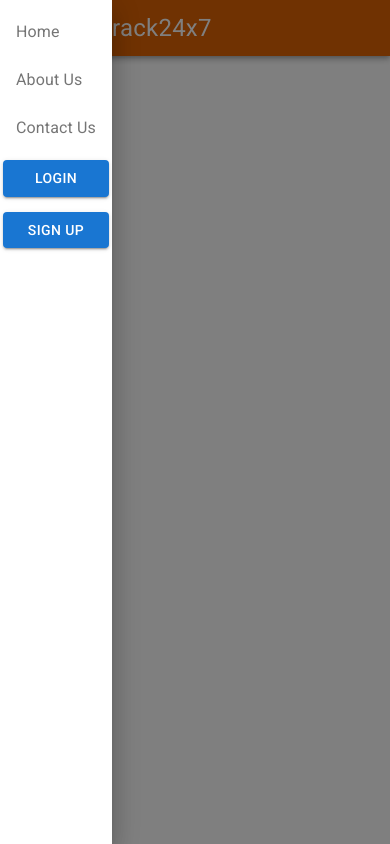
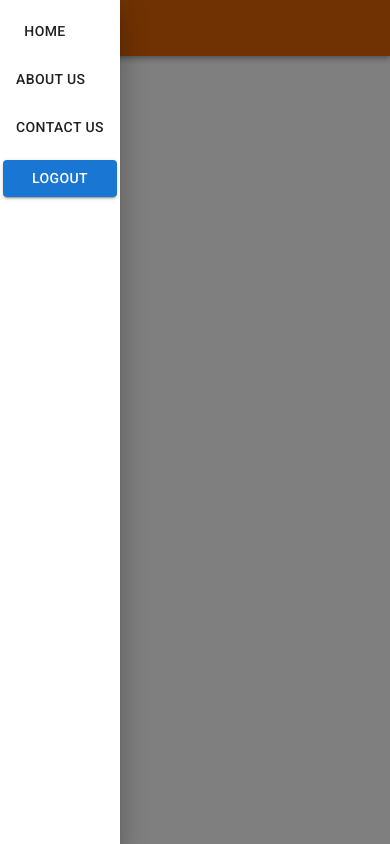
Before and after one commit to rmrokon/track24x7, a React (Create React App) app: page / in a window 390 px wide. Both pictures are taken after a click on the button 36 px from the left and 28 px from the top of the page. Built offline with nearby package versions, Linux system fonts and the light colour scheme; no server answers.

Commit message:
mobile menu set up done

```diff
--- a/src/components/Header.js
+++ b/src/components/Header.js
@@ -27,7 +27,6 @@ export default function Header() {
                         isMatch ? (<>
                             <MobileMenu></MobileMenu>
                             <TimelineIcon sx={{ fontSize: "48px" }}></TimelineIcon>
-                            <Typography sx={{ fontSize: "24px" }}>track24x7</Typography>
                         </>
                         )
                             : (<>
--- a/src/components/MobileMenu.js
+++ b/src/components/MobileMenu.js
@@ -1,11 +1,25 @@
 import React, { useState } from 'react';
-import { Box, Drawer, List, ListItemButton, ListItemIcon, ListItemText, IconButton, Button } from '@mui/material';
+import { Box, Drawer, List, IconButton, Button, Tabs, Tab } from '@mui/material';
 import MenuIcon from '@mui/icons-material/Menu';
+import { Link } from 'react-router-dom';
+import { useAuthState } from 'react-firebase-hooks/auth';
+import auth from '../firebase.init';
+import { signOut } from 'firebase/auth';
 
 const pages = ["Home", "About Us", "Contact Us"];
 
 export default function MobileMenu() {
-    const [openDrawer, setOpenDrawer] = useState(false)
+    const [openDrawer, setOpenDrawer] = useState(false);
+    const [value, setvalue] = useState(0);
+    const [user] = useAuthState(auth);
+
+    const loginLogout = user ? <Button onClick={() => signOut()} LinkComponent={Link} to="/login" sx={{ width: "95%", alignSelf: "center", marginBottom: "15px" }} variant="contained">Logout</Button>
+        :
+        <>
+            <Button LinkComponent={Link} to="/login" sx={{ width: "95%", alignSelf: "center", marginBottom: "15px" }} variant="contained">Login</Button>
+            <Button LinkComponent={Link} to="/signup" sx={{ width: "95%", alignSelf: "center" }} variant="contained">Sign Up</Button>
+        </>;
+
     return (
         <Box>
             <Drawer open={openDrawer}
@@ -14,20 +28,24 @@ export default function MobileMenu() {
                 <List>
                     {
                         pages.map((page, index) => (
-                            <ListItemButton
-                                onClick={() => setOpenDrawer(false)}
-                                key={index}>
-                                <ListItemIcon>
-                                    <ListItemText>{page}</ListItemText>
-                                </ListItemIcon>
-                            </ListItemButton>
+
+                            <Tabs
+                                key={index}
+                                textColor="white"
+                                value={value}
+                                indicatorColor="white"
+                                onChange={(e, value) => setvalue(value)}
+                            >
+
+                                <Tab onClick={() => setOpenDrawer(false)} component={Link} to={`/${page}`} label={page} />
+                            </Tabs>
                         ))
                     }
 
                 </List>
 
-                <Button sx={{ width: "95%", alignSelf: "center", marginBottom: "15px" }} variant="contained">Login</Button>
-                <Button sx={{ width: "95%", alignSelf: "center" }} variant="contained">Sign Up</Button>
+                {loginLogout}
+
             </Drawer>
             <IconButton onClick={() => setOpenDrawer(!openDrawer)}>
                 <MenuIcon sx={{ color: "white" }} />
```
